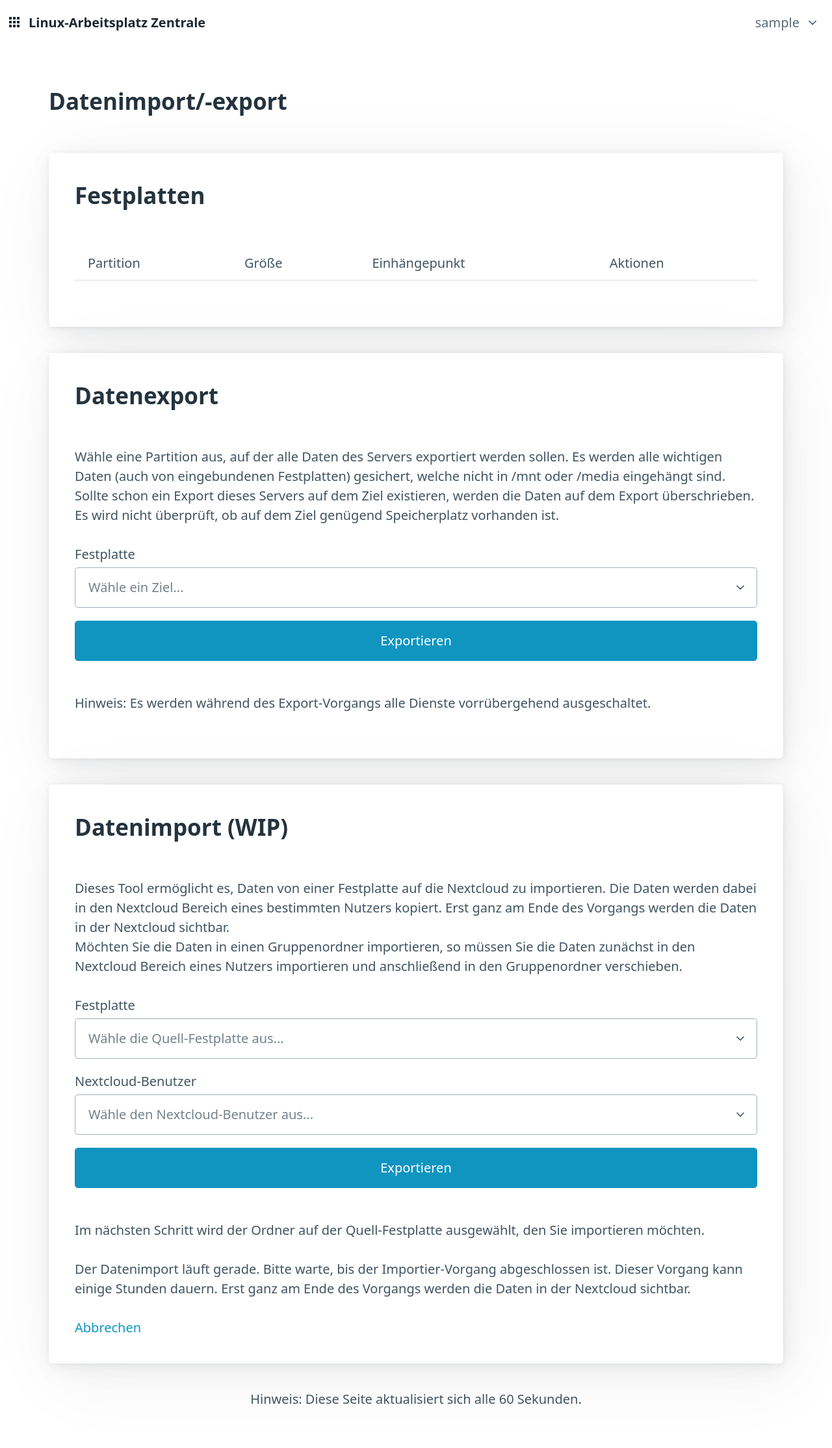
After one commit to Jean28518/libre-workspace, a Django app: page /unix/data_management in a window 1280 px wide. The commit adds this page. Shown: the whole page at 65% size. Run offline with Django 3.2, Linux system fonts and the light colour scheme; the visitor is signed in with stand-in values (Sample User, id 1); lists and menus that the app fills with data are empty.

Commit message:
Implement data export and import (WIP)

```diff
--- a/src/lac/idm/ldap.py
+++ b/src/lac/idm/ldap.py
@@ -12,7 +12,7 @@ def get_user_information_of_cn(cn):
     dn = ldap_get_dn_of_cn(cn)
 
     # Get user with dn
-    ldap_reply = conn.search_s(dn, ldap.SCOPE_BASE, "(objectClass=*)", ["cn", "givenName", "sn", "displayName", "mail", "memberOf"])
+    ldap_reply = conn.search_s(dn, ldap.SCOPE_BASE, "(objectClass=*)", ["cn", "givenName", "sn", "displayName", "mail", "memberOf", "objectGUID"])
 
 
     conn.unbind_s()
@@ -27,6 +27,7 @@ def get_user_information_of_cn(cn):
     user_information["last_name"] = ldap_reply[0][1].get("sn", [b""])[0].decode('utf-8')
     user_information["displayName"] = ldap_reply[0][1].get("displayName", [b""])[0].decode('utf-8')
     user_information["mail"] = ldap_reply[0][1].get("mail", [b""])[0].decode('utf-8')
+    user_information["objectGUID"] = ldap_reply[0][1].get("objectGUID", [b""])[0].hex()
 
     user_information["groups"] = ldap_reply[0][1].get("memberOf", [])
     for i in range(len(user_information["groups"])):
@@ -177,13 +178,14 @@ def ldap_get_all_users():
             mail = user.get("mail", [b''])[0].decode('utf-8')
             cn = user.get("cn", [b''])[0].decode('utf-8')
             groups = user.get("memberOf", [])
+            objectGUID = user.get("objectGUID", [b''])[0].hex()
             for i in range(len(groups)):
                 groups[i] = groups[i].decode('utf-8')
 
             if ldap_is_system_user(cn):
                 continue
 
-            users.append({"dn": dn, "displayName": displayName, "mail": mail, "cn": cn, "groups": groups})
+            users.append({"dn": dn, "displayName": displayName, "mail": mail, "cn": cn, "groups": groups, "objectGUID": objectGUID})
     return users
 
 def ldap_is_system_user(cn):
--- a/src/lac/idm/views.py
+++ b/src/lac/idm/views.py
@@ -81,7 +81,6 @@ def user_password_reset(request):
         form = PasswordResetForm(request.POST)
         if form.is_valid():
             reset_password_for_email(form.cleaned_data["email"])
-            print("HUHU")
             message = "Sollte die E-Mail-Adresse in unserem System existieren, wurde eine E-Mail mit einem Link zum Zurücksetzen des Passworts versendet."
         else:
             message = "Bitte geben Sie eine gültige E-Mail-Adresse ein."
--- a/src/lac/lac/settings.py
+++ b/src/lac/lac/settings.py
@@ -181,3 +181,6 @@ EMAIL_HOST_USER = os.getenv("EMAIL_HOST_USER")          # <- username
 EMAIL_HOST_PASSWORD = os.getenv("EMAIL_HOST_PASSWORD")  # <- password
 EMAIL_USE_TLS = os.getenv("EMAIL_USE_TLS")
 EMAIL_USE_SSL = os.getenv("EMAIL_USE_SSL")
+
+# Other Enviromental Settings
+NEXTCLOUD_INSTALLATION_DIRECTORY = os.getenv("NEXTCLOUD_INSTALLATION_DIRECTORY", "/var/www/nextcloud/")
--- a/src/lac/unix/templates/unix/backup_dashboard.html
+++ b/src/lac/unix/templates/unix/backup_dashboard.html
@@ -116,9 +116,3 @@
     </div>
     <a href="{% url "backup_settings" %}"><button>Backup-Konfiguration</button></a>
 </article>
-
-<script>
-    setTimeout(function(){
-        window.location.reload(1);
-     }, 60000);
-</script>
--- /dev/null
+++ b/src/lac/unix/templates/unix/data_export.html
@@ -0,0 +1,77 @@
+<article>
+
+    <h2> Datenexport </h2>
+
+    {% if data_export_status != "running" %}
+
+        {% comment %} Rsync log {% endcomment %}
+        {% if rsync_history != "" %}
+        <!-- Button to trigger the modal -->
+        <a class="outline"
+        data-target="rsync-log"
+        onClick="toggleModal(event)"
+        href="#">
+        Nachrichten des letzten Exports ansehen
+        </a>
+        <!-- Modal -->
+        <!-- Modal -->
+        <dialog id="rsync-log">
+            <article>
+            <a href="#close"
+                aria-label="Close"
+                class="close"
+                data-target="rsync-log"
+                onClick="toggleModal(event)">
+            </a>
+            <h3> Nachrichten des letzten Exports </h3>
+            <p> Je weniger Nachrichten zu sehen sind, desto fehlerfreier ist der letzte Export verlaufen.</p>
+            <code>
+                {{ rsync_history | safe }}
+            </code>
+            <footer>
+                <a href="#cancel"
+                role="button"
+                class="secondary"
+                data-target="rsync-log"
+                onClick="toggleModal(event)">
+                Schließen
+                </a>
+            </footer>
+            </article>
+        </dialog>
+        <br>
+        <br>
+        {% endif %}
+
+        <p>
+            Wähle eine Partition aus, auf der alle Daten des Servers exportiert werden sollen.
+            Es werden alle wichtigen Daten (auch von eingebundenen Festplatten) gesichert, welche nicht in /mnt oder /media eingehängt sind.<br>
+            Sollte schon ein Export dieses Servers auf dem Ziel existieren, werden die Daten auf dem Export überschrieben.
+            Es wird nicht überprüft, ob auf dem Ziel genügend Speicherplatz vorhanden ist.
+        </p>
+
+        <form action="{% url "data_export" %}" method="post">
+        <label for="partition-export">Festplatte</label>
+        <select name="partition-export" id="partition-export" required>
+            <option value="" selected>Wähle ein Ziel...</option>
+            {% for partition in partitions %}
+            {% if partition.mountpoint %}<option value="{{ partition.mountpoint }}">{{ partition.name }} ({{partition.size}})</option>{% endif %}
+            {% endfor %}
+        </select>
+        <input type="submit" value="Exportieren">
+        </form>
+
+        <p> Hinweis: Es werden während des Export-Vorgangs alle Dienste vorrübergehend ausgeschaltet.</p>
+    {% else %}
+    <p>
+        Der Daten-Export läuft gerade. Bitte warte, bis der Export abgeschlossen ist.
+        Dieser Vorgang kann einige Stunden dauern.
+        Alle weiteren Dienste werden gerade pausiert und sind aktuell nicht erreichbar.
+    </p>
+        <a href="{% url "abort_current_data_export" %}">Abbrechen</a>
+    {% endif %}
+
+
+
+
+</article>
--- /dev/null
+++ b/src/lac/unix/templates/unix/data_import.html
@@ -0,0 +1,44 @@
+<article>
+
+    <h2> Datenimport (WIP) </h2>
+
+        <p>
+            Dieses Tool ermöglicht es, Daten von einer Festplatte auf die Nextcloud zu importieren.
+            Die Daten werden dabei in den Nextcloud Bereich eines bestimmten Nutzers kopiert.
+            Erst ganz am Ende des Vorgangs werden die Daten in der Nextcloud sichtbar.<br>
+            Möchten Sie die Daten in einen Gruppenordner importieren, so müssen Sie die Daten zunächst in den Nextcloud Bereich eines Nutzers importieren und anschließend in den Gruppenordner verschieben.
+        </p>
+
+
+        <form action="{% url "data_export" %}" method="post">
+        <label for="partition-import">Festplatte</label>
+        <select name="partition-import" id="partition-import" required>
+            <option value="" selected>Wähle die Quell-Festplatte aus...</option>
+            {% for partition in partitions %}
+            {% if partition.mountpoint %}<option value="{{ partition.mountpoint }}">{{ partition.name }} ({{partition.size}})</option>{% endif %}
+            {% endfor %}
+        </select>
+        <label for="user-import">Nextcloud-Benutzer</label>
+        <select name="user-import" id="user-import" required>
+            <option value="" selected>Wähle den Nextcloud-Benutzer aus...</option>
+            {% for nc_user in nextcloud_user_directories %}
+            <option value="{{nc_user.path}}">{{ nc_user.name }}</option>
+            {% endfor %}
+        </select>
+        <input type="submit" value="Exportieren">
+        </form>
+        <p> Im nächsten Schritt wird der Ordner auf der Quell-Festplatte ausgewählt, den Sie importieren möchten. </p>
+
+    {% comment %} {% else %} {% endcomment %}
+    <p>
+        Der Datenimport läuft gerade. Bitte warte, bis der Importier-Vorgang abgeschlossen ist.
+        Dieser Vorgang kann einige Stunden dauern.
+        Erst ganz am Ende des Vorgangs werden die Daten in der Nextcloud sichtbar.<br>
+    </p>
+        <a href="{% url "abort_current_data_export" %}">Abbrechen</a>
+    {% comment %} {% endif %} {% endcomment %}
+
+
+
+
+</article>
--- /dev/null
+++ b/src/lac/unix/templates/unix/data_management.html
@@ -0,0 +1,21 @@
+{% extends "lac/base.html" %}
+{% comment %} {% csrf_token %} {% endcomment %}
+{% block content %}
+
+<h2>Datenimport/-export</h2>
+
+{% include "unix/mounting.html" %}
+
+{% include "unix/data_export.html" %}
+
+{% include "unix/data_import.html" %}
+
+<div align="center">Hinweis: Diese Seite aktualisiert sich alle 60 Sekunden.</div>
+
+<script>
+    setTimeout(function(){
+        window.location.reload(1);
+     }, 60000);
+</script>
+
+{% endblock %}
--- /dev/null
+++ b/src/lac/unix/templates/unix/mounting.html
@@ -0,0 +1,31 @@
+<article>
+
+<h2> Festplatten </h2>
+
+<table>
+    <thead>
+        <tr>
+            <th>Partition</th>
+            <th>Größe</th>
+            <th>Einhängepunkt</th>
+            <th>Aktionen</th>
+        </tr>
+    </thead>
+    <tbody>
+        {% for partition in partitions %}
+        <tr>
+            <td>{{ partition.name }}</td>
+            <td>{{ partition.size }}</td>
+            <td>{% if partition.mountpoint %}{% endif %}{{ partition.mountpoint}}</td>
+            <td>
+                {% if partition.mountpoint %}
+                    <a href="{% url "umount" partition.name %}">Aushängen</a>
+                {% else %}
+                    <a href="{% url "mount" partition.name %}">Einhängen</a>
+                {% endif %}
+        </tr>
+        {% endfor %}
+    </tbody>
+</table>
+
+</article>
--- a/src/lac/unix/templates/unix/index.html
+++ b/src/lac/unix/templates/unix/system_management.html
@@ -10,4 +10,10 @@
 
 <div align="center">Hinweis: Diese Seite aktualisiert sich alle 60 Sekunden.</div>
 
+<script>
+    setTimeout(function(){
+        window.location.reload(1);
+     }, 60000);
+</script>
+
 {% endblock %}
--- a/src/lac/unix/unix_scripts/service.py
+++ b/src/lac/unix/unix_scripts/service.py
@@ -72,6 +72,12 @@ while True:
         print("Updating system")
         os.system("bash ./do_update.sh")
 
+    ## DO DATA EXPORT ################################################################################################
+
+    if os.path.isfile("data_export"):
+        print("Exporting data")
+        os.system("bash ./do_data_export.sh")
+
     ##################################################################################################################
     ## RUN EVERY HOUR ################################################################################################
     ##################################################################################################################
--- a/src/lac/unix/urls.py
+++ b/src/lac/unix/urls.py
@@ -9,4 +9,10 @@ urlpatterns = [
     path("update_system", views.update_system, name="update_system"),
     path("reboot_system", views.reboot_system, name="reboot_system"),
     path("shutdown_system", views.shutdown_system, name="shutdown_system"),
+
+    path("data_management", views.data_management, name="data_management"),
+    path("mount/<partition>", views.mount, name="mount"),
+    path("umount/<partition>", views.umount, name="umount"),
+    path("data_export", views.data_export, name="data_export"),
+    path("abort_current_data_export", views.abort_current_data_export, name="abort_current_data_export"),
 ]
--- a/src/lac/unix/views.py
+++ b/src/lac/unix/views.py
@@ -3,6 +3,7 @@ import unix.unix_scripts.unix as unix
 import unix.forms as forms
 from django.contrib.admin.views.decorators import staff_member_required
 from django.shortcuts import redirect
+from django.http import HttpResponse
 import time
 
 
@@ -12,7 +13,7 @@ def unix_index(request):
     backup_information = unix.get_borg_information_for_dashboard()
     disks_stats = unix.get_disks_stats()
     system_information = unix.get_system_information()
-    return render(request, "unix/index.html", {"backup_information": backup_information, "disks_stats": disks_stats, "system_information": system_information})
+    return render(request, "unix/system_management.html", {"backup_information": backup_information, "disks_stats": disks_stats, "system_information": system_information})
 
 @staff_member_required
 def backup_settings(request):
@@ -77,3 +78,50 @@ def shutdown_system(request):
     unix.shutdown_system()
     time.sleep(1)
     return redirect("unix_index")
+
+
+@staff_member_required
+def data_management(request):
+    partitions = unix.get_partitions()
+    data_export_status = unix.get_data_export_status()
+    rsync_history = unix.get_rsync_history()
+    nextcloud_user_directories = unix.get_nextcloud_user_directories()
+    return render(request, "unix/data_management.html", {"partitions": partitions, "data_export_status": data_export_status, "rsync_history": rsync_history, "nextcloud_user_directories": nextcloud_user_directories})
+
+
+@staff_member_required
+def mount(request, partition):
+    message = unix.mount(partition)
+    if message != "":
+        return HttpResponse("Fehler beim Einhängen: " + message)
+    time.sleep(1)
+    return redirect("data_management")
+
+
+@staff_member_required
+def umount(request, partition):
+    message = unix.umount(partition)
+    if message != "":
+        return HttpResponse("Fehler beim Aushängen: " + message)
+    time.sleep(1)
+    return redirect("data_management")
+
+
+@staff_member_required
+def data_export(request):
+    if request.method == "POST":
+        partition = request.POST.get("partition-export", "")
+    else:
+        return HttpResponse("Fehler: POST Request erwartet")
+    if partition == "":
+        return HttpResponse("Fehler: Keine Partition ausgewählt")
+    unix.export_data(partition)
+    time.sleep(1)
+    return redirect("data_management")
+
+
+@staff_member_required
+def abort_current_data_export(request):
+    unix.abort_current_data_export()
+    time.sleep(1)
+    return redirect("data_management")
```
Also changed, not shown: src/lac/idm/templates/idm/index.html (+9 -0 lines), src/lac/unix/unix_scripts/unix.py (+96 -0 lines), 4 other files.
